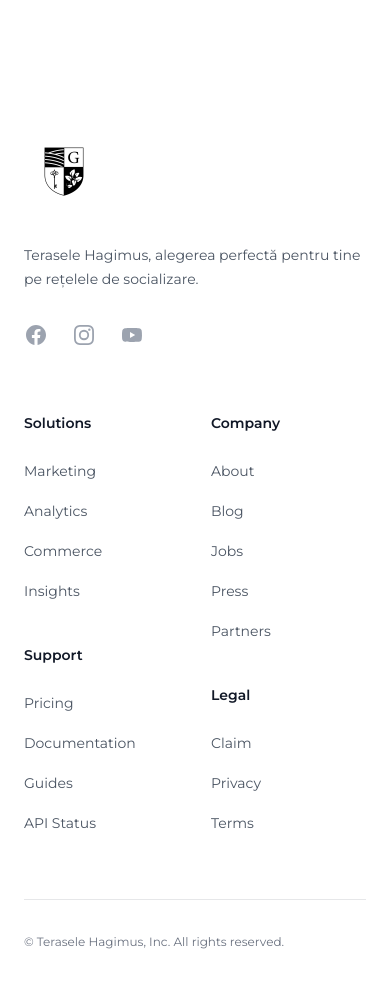
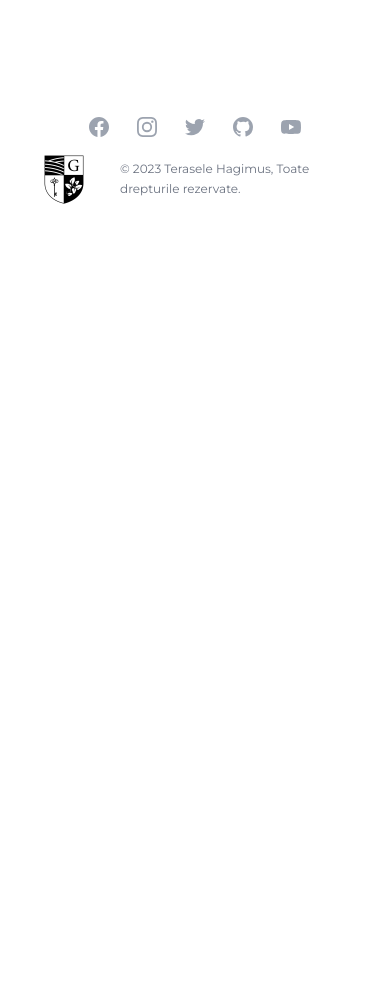
Before and after one commit to gorbenco03/terasele, a Next.js app: page / in a window 390 px wide. Shown: the part 2400-3384 px from the top of the page. After the commit the page ends 2667 px from the top, so only its background shows below. Built offline with nearby package versions, Linux system fonts and the light colour scheme.

Commit message:
another footer and nested carousel

```diff
--- a/components/footer.tsx
+++ b/components/footer.tsx
@@ -1,36 +1,10 @@
 import { SVGProps } from 'react';
 import myImage from '../src/assets/hagimus.png';
 import Image from 'next/image';
-
-const navigation = {
-  solutions: [
-    { name: 'Marketing', href: '#' },
-    { name: 'Analytics', href: '#' },
-    { name: 'Commerce', href: '#' },
-    { name: 'Insights', href: '#' },
-  ],
-  support: [
-    { name: 'Pricing', href: '#' },
-    { name: 'Documentation', href: '#' },
-    { name: 'Guides', href: '#' },
-    { name: 'API Status', href: '#' },
-  ],
-  company: [
-    { name: 'About', href: '#' },
-    { name: 'Blog', href: '#' },
-    { name: 'Jobs', href: '#' },
-    { name: 'Press', href: '#' },
-    { name: 'Partners', href: '#' },
-  ],
-  legal: [
-    { name: 'Claim', href: '#' },
-    { name: 'Privacy', href: '#' },
-    { name: 'Terms', href: '#' },
-  ],
-  social: [
+const navigation = [
   {
     name: 'Facebook',
-      href: 'https://www.facebook.com/TeraseleHagimus',
+    href: '',
     icon: (props: JSX.IntrinsicAttributes & SVGProps<SVGSVGElement>) => (
       <svg fill="currentColor" viewBox="0 0 24 24" {...props}>
         <path
@@ -43,7 +17,7 @@ const navigation = {
   },
   {
     name: 'Instagram',
-      href: 'https://instagram.com/teraselehagimus?igshid=OGQ5ZDc2ODk2ZA==',
+    href: '#',
     icon: (props: JSX.IntrinsicAttributes & SVGProps<SVGSVGElement>) => (
       <svg fill="currentColor" viewBox="0 0 24 24" {...props}>
         <path
@@ -54,7 +28,28 @@ const navigation = {
       </svg>
     ),
   },
-
+  {
+    name: 'Twitter',
+    href: '#',
+    icon: (props: JSX.IntrinsicAttributes & SVGProps<SVGSVGElement>) => (
+      <svg fill="currentColor" viewBox="0 0 24 24" {...props}>
+        <path d="M8.29 20.251c7.547 0 11.675-6.253 11.675-11.675 0-.178 0-.355-.012-.53A8.348 8.348 0 0022 5.92a8.19 8.19 0 01-2.357.646 4.118 4.118 0 001.804-2.27 8.224 8.224 0 01-2.605.996 4.107 4.107 0 00-6.993 3.743 11.65 11.65 0 01-8.457-4.287 4.106 4.106 0 001.27 5.477A4.072 4.072 0 012.8 9.713v.052a4.105 4.105 0 003.292 4.022 4.095 4.095 0 01-1.853.07 4.108 4.108 0 003.834 2.85A8.233 8.233 0 012 18.407a11.616 11.616 0 006.29 1.84" />
+      </svg>
+    ),
+  },
+  {
+    name: 'GitHub',
+    href: '#',
+    icon: (props: JSX.IntrinsicAttributes & SVGProps<SVGSVGElement>) => (
+      <svg fill="currentColor" viewBox="0 0 24 24" {...props}>
+        <path
+          fillRule="evenodd"
+          d="M12 2C6.477 2 2 6.484 2 12.017c0 4.425 2.865 8.18 6.839 9.504.5.092.682-.217.682-.483 0-.237-.008-.868-.013-1.703-2.782.605-3.369-1.343-3.369-1.343-.454-1.158-1.11-1.466-1.11-1.466-.908-.62.069-.608.069-.608 1.003.07 1.531 1.032 1.531 1.032.892 1.53 2.341 1.088 2.91.832.092-.647.35-1.088.636-1.338-2.22-.253-4.555-1.113-4.555-4.951 0-1.093.39-1.988 1.029-2.688-.103-.253-.446-1.272.098-2.65 0 0 .84-.27 2.75 1.026A9.564 9.564 0 0112 6.844c.85.004 1.705.115 2.504.337 1.909-1.296 2.747-1.027 2.747-1.027.546 1.379.202 2.398.1 2.651.64.7 1.028 1.595 1.028 2.688 0 3.848-2.339 4.695-4.566 4.943.359.309.678.92.678 1.855 0 1.338-.012 2.419-.012 2.747 0 .268.18.58.688.482A10.019 10.019 0 0022 12.017C22 6.484 17.522 2 12 2z"
+          clipRule="evenodd"
+        />
+      </svg>
+    ),
+  },
   {
     name: 'YouTube',
     href: '#',
@@ -68,31 +63,14 @@ const navigation = {
       </svg>
     ),
   },
-  ],
-};
+];
 
 export function Footer() {
   return (
-    <footer className="bg-white" aria-labelledby="footer-heading">
-      <h2 id="footer-heading" className="sr-only">
-        Footer
-      </h2>
-      <div className="mx-auto max-w-7xl px-6 pb-8 pt-16 sm:pt-24 lg:px-8 lg:pt-32">
-        <div className="xl:grid xl:grid-cols-3 xl:gap-8">
-          <div className="space-y-8">
-            <Image
-              className="h-20 w-auto "
-              src={myImage.src}
-              width={80}
-              height={20}
-              alt="Company name"
-            />
-            <p className="text-sm leading-6 text-gray-600">
-              Terasele Hagimus, alegerea perfectă pentru tine pe rețelele de
-              socializare.
-            </p>
-            <div className="flex space-x-6">
-              {navigation.social.map((item) => (
+    <footer className="bg-white">
+      <div className="mx-auto max-w-7xl px-6 py-12 md:flex md:items-center md:justify-between lg:px-8">
+        <div className="flex justify-center space-x-6 md:order-2">
+          {navigation.map((item) => (
             <a
               key={item.name}
               href={item.href}
@@ -103,85 +81,16 @@ export function Footer() {
             </a>
           ))}
         </div>
-          </div>
-          <div className="mt-16 grid grid-cols-2 gap-8 xl:col-span-2 xl:mt-0">
-            <div className="md:grid md:grid-cols-2 md:gap-8">
-              <div>
-                <h3 className="text-sm font-semibold leading-6 text-gray-900">
-                  Solutions
-                </h3>
-                <ul role="list" className="mt-6 space-y-4">
-                  {navigation.solutions.map((item) => (
-                    <li key={item.name}>
-                      <a
-                        href={item.href}
-                        className="text-sm leading-6 text-gray-600 hover:text-gray-900"
-                      >
-                        {item.name}
-                      </a>
-                    </li>
-                  ))}
-                </ul>
-              </div>
-              <div className="mt-10 md:mt-0">
-                <h3 className="text-sm font-semibold leading-6 text-gray-900">
-                  Support
-                </h3>
-                <ul role="list" className="mt-6 space-y-4">
-                  {navigation.support.map((item) => (
-                    <li key={item.name}>
-                      <a
-                        href={item.href}
-                        className="text-sm leading-6 text-gray-600 hover:text-gray-900"
-                      >
-                        {item.name}
-                      </a>
-                    </li>
-                  ))}
-                </ul>
-              </div>
-            </div>
-            <div className="md:grid md:grid-cols-2 md:gap-8">
-              <div>
-                <h3 className="text-sm font-semibold leading-6 text-gray-900">
-                  Company
-                </h3>
-                <ul role="list" className="mt-6 space-y-4">
-                  {navigation.company.map((item) => (
-                    <li key={item.name}>
-                      <a
-                        href={item.href}
-                        className="text-sm leading-6 text-gray-600 hover:text-gray-900"
-                      >
-                        {item.name}
-                      </a>
-                    </li>
-                  ))}
-                </ul>
-              </div>
-              <div className="mt-10 md:mt-0">
-                <h3 className="text-sm font-semibold leading-6 text-gray-900">
-                  Legal
-                </h3>
-                <ul role="list" className="mt-6 space-y-4">
-                  {navigation.legal.map((item) => (
-                    <li key={item.name}>
-                      <a
-                        href={item.href}
-                        className="text-sm leading-6 text-gray-600 hover:text-gray-900"
-                      >
-                        {item.name}
-                      </a>
-                    </li>
-                  ))}
-                </ul>
-              </div>
-            </div>
-          </div>
-        </div>
-        <div className="mt-16 border-t border-gray-900/10 pt-8 sm:mt-20 lg:mt-24">
-          <p className="text-xs leading-5 text-gray-500">
-            &copy; Terasele Hagimus, Inc. All rights reserved.
+        <div className="flex items-center justify-center md:order-1">
+          <Image
+            className="h-20 w-auto"
+            src={myImage.src}
+            width={80}
+            height={20}
+            alt="Company name"
+          />
+          <p className="ml-4 text-xs leading-5 text-gray-500">
+            &copy; 2023 Terasele Hagimus, Toate drepturile rezervate.
           </p>
         </div>
       </div>
--- a/components/header.tsx
+++ b/components/header.tsx
@@ -18,15 +18,10 @@ const about = [
   {
     name: 'Istoria Vinăriei',
     description: 'Află de unde totul a pornit',
-    href: '/404',
+    href: '/history',
     icon: RiHistoryLine,
   },
-  {
-    name: 'Filosofia noastră',
-    description: 'Ideile noastre și ce vrep să facem',
-    href: '/404',
-    icon: PiBrain,
-  },
+
   {
     name: 'Echipa',
     description: 'Descoperă cine stă în spatele succesului nostru',
@@ -43,12 +38,12 @@ const experience = [
     icon: CiCalendarDate,
   },
 
-  {
-    name: 'Evenimente',
-    description: 'Petrece cu noi',
-    href: '/404',
-    icon: MdOutlineEmojiEvents,
-  },
+  // {
+  //   name: 'Evenimente',
+  //   description: 'Petrece cu noi',
+  //   href: '/404',
+  //   icon: MdOutlineEmojiEvents,
+  // },
   {
     name: 'Galeria de poze',
     description: 'Descopera mai multe poze',
--- a/components/nestedCarousel.tsx
+++ b/components/nestedCarousel.tsx
@@ -1,7 +1,8 @@
 import React, { useState, ReactElement } from 'react';
 import {
-  ArrowDownLeftIcon,
-  ArrowDownRightIcon,
+  CameraIcon,
+  ChevronLeftIcon,
+  ChevronRightIcon,
 } from '@heroicons/react/20/solid';
 
 interface NestedCarouselProps {
@@ -28,10 +29,10 @@ const NestedCarousel: React.FC<NestedCarouselProps> = ({ children }) => {
     <div className="nested-carousel-container relative">
       <button
         onClick={goToPrevious}
-        className="absolute left-0 z-10 p-4 text-gray-500 bg-white rounded-full shadow focus:outline-none"
+        className="absolute left-0 z-10 p-4 ml-14 text-gray-500 bg-white rounded-full shadow focus:outline-none"
         style={{ top: '50%', transform: 'translateY(-50%)' }} // Ajustează această parte dacă e necesar
       >
-        <ArrowDownLeftIcon className="h-6 w-6" />
+        <ChevronLeftIcon className="h-6 w-6" />
       </button>
 
       <div className="carousel-content">
@@ -42,10 +43,10 @@ const NestedCarousel: React.FC<NestedCarouselProps> = ({ children }) => {
 
       <button
         onClick={goToNext}
-        className="absolute right-0 z-10 p-4 text-gray-500 bg-white rounded-full shadow focus:outline-none"
+        className="absolute right-0 z-10 lg:p-4 lg:mr-14 text-gray-500 bg-white rounded-full shadow focus:outline-none"
         style={{ top: '50%', transform: 'translateY(-50%)' }} // Ajustează această parte dacă e necesar
       >
-        <ArrowDownRightIcon className="h-6 w-6" />
+        <ChevronRightIcon className="h-6 w-6" />
       </button>
     </div>
   );
--- /dev/null
+++ b/pages/history.tsx
@@ -0,0 +1,12 @@
+import React from 'react';
+import { Header } from '../components/header';
+import { Footer } from '../components/footer';
+
+export default function History() {
+  return (
+    <>
+      <Header></Header>
+      <Footer></Footer>
+    </>
+  );
+}
```
Also changed, not shown: components/assorty.tsx (+14 -17 lines), pages/assortiment.tsx (+86 -1 lines), pages/production.tsx (added). Lines whose indentation alone changed are shown as unchanged.
